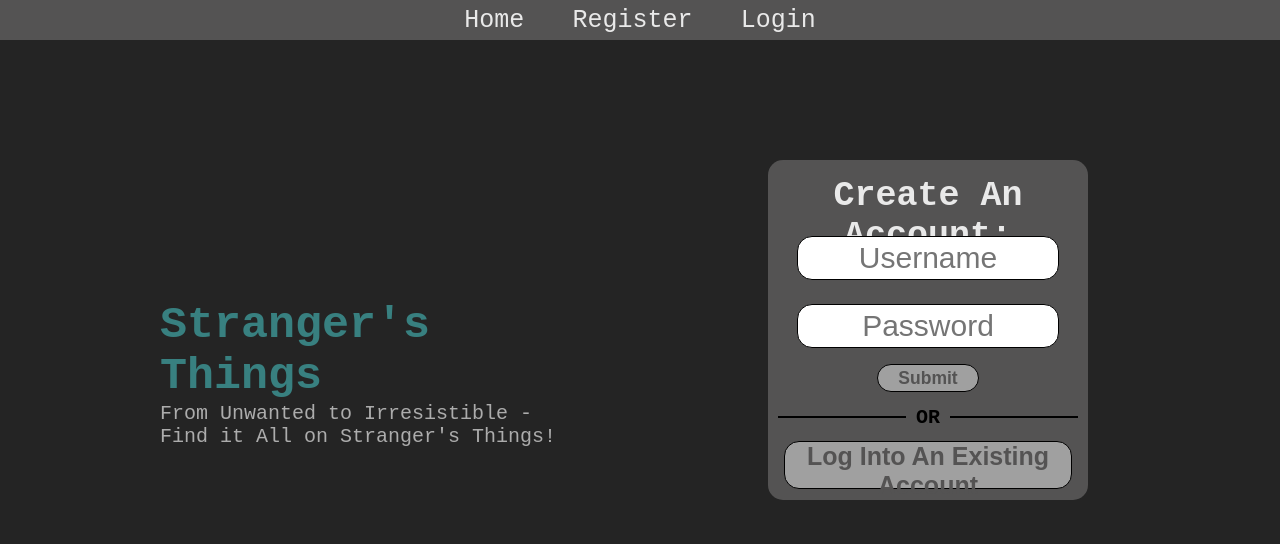
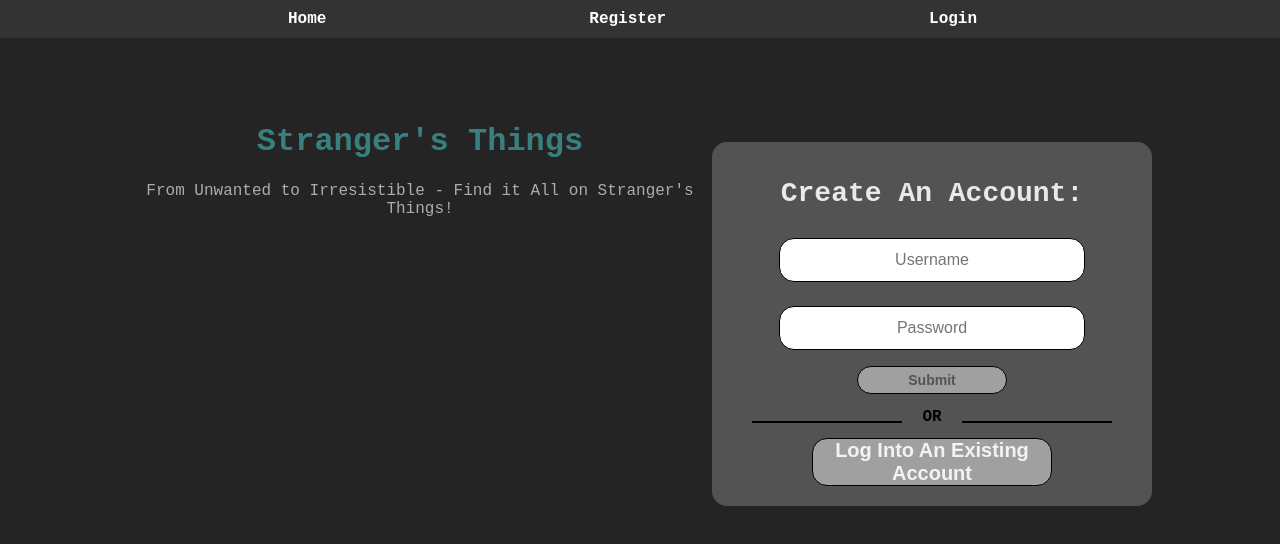
Before and after one commit to George-Chris-2304/Strangers-Things, a React (Vite) app: page /register in a window 1280 px wide. Shown: the top 544 px of the page. Built offline with nearby package versions, Linux system fonts and the light colour scheme.

Commit message:
updated css, rerender list whne adding new post, exit deleted page

```diff
--- a/src/App.jsx
+++ b/src/App.jsx
@@ -6,6 +6,7 @@ import NavBar from "./components/Navbar/Navbar";
 import Login from "./components/LoginForm/loginForm";
 import SelectedPost from "./components/SelectedPostView/SelectedPostView";
 import MessageList from "./components/MyMessages/MyMessages";
+
 import "./App.css";
 
 function App() {
@@ -39,7 +40,7 @@ function App() {
         />
         <Route
           path="/register"
-          element={<Register setIsLoggedIn={setIsLoggedIn} />}
+          element={<Register setIsLoggedIn={setIsLoggedIn}  />}
         />
         <Route
           path="/login"
--- a/src/api adapters/index.js
+++ b/src/api adapters/index.js
@@ -70,5 +70,6 @@ export const userPost = async (title, description, price, willDeliver) => {
     return result;
   } catch (err) {
     console.error(err);
+    throw err;
   }
 };
--- a/src/components/DeleteForm/DeleteForm.jsx
+++ b/src/components/DeleteForm/DeleteForm.jsx
@@ -1,47 +1,50 @@
 import React from "react";
+import { useNavigate } from "react-router-dom";
+
 const COHORT_NAME = "2304-FTB-ET-WEB-FT";
 const BASE_URL = `https://strangers-things.herokuapp.com/api/${COHORT_NAME}`;
 
-
-
-export default function DeleteForm({ postId,setAllPosts, post}) {
+export default function DeleteForm({ postId, filteredSelectedPost }) {
+  const navigate = useNavigate();
   const deletePost = async () => {
-
     try {
       const TOKEN = localStorage.getItem("token");
       const response = await fetch(`${BASE_URL}/posts/${postId}`, {
         method: "DELETE",
         headers: {
           "Content-Type": "application/json",
-          Authorization: `Bearer ${TOKEN}`
+          Authorization: `Bearer ${TOKEN}`,
         },
       });
       const result = await response.json();
       console.log(result);
-     if (response.status===200) {
+
+
+
+       if (response.status===200) {
         window.location.reload();
         alert("Post successfully deleted.")
-    } else if(response.status === 500) {
+        navigate('/')
+    }
+    /*else if(response.status === 500) {
       alert("You are not authorized to perform this action!")
 
     } else if(response.status ===401){
       alert("Please Log in to access additional features.")
-    }
-
-
+    }*/
+return result;
     } catch (error) {
       console.error(error);
     }
+  };
 
-  };
-const currentUser = localStorage.getItem("username");
+  const currentUser = localStorage.getItem("username");
+  console.log("currentUser:", currentUser);
+console.log("username:", filteredSelectedPost.author.username);
 
-
-  return (
-
-      <button id="Delete-Button" type="button" onClick={deletePost}>
-        Delete Post
-      </button>
-
-  );
+  return currentUser === filteredSelectedPost.author.username ? (
+    <button id="Delete-Button" type="button" onClick={deletePost}>
+      Delete Post
+    </button>
+  ) : null;
 }
--- a/src/components/FetchPost/fetchPost.jsx
+++ b/src/components/FetchPost/fetchPost.jsx
@@ -46,7 +46,7 @@ export default function FetchPost({setSelectedPostId, allPosts, setAllPosts}){
             onChange={(event) => setSearchQuery(event.target.value)}
           />
         </form>
-        <Post />
+        <Post setAllPosts = {setAllPosts}/>
       </div>
 
       <div className="right-panel">
--- a/src/components/LoginForm/loginForm.css
+++ b/src/components/LoginForm/loginForm.css
@@ -1,47 +1,45 @@
+
+
 .lf-main {
-    display: grid;
-    grid-template-columns: 1fr 1fr;
-    max-width: 100vw;
-    max-height: 100vh;
-    overflow: hidden;
+  display: flex;
+  justify-content: space-between;
+  margin: 5% 10%;
 }
 
 .lf-slogan {
-    margin: 32.5vh 0 0 25%;
-    width: 100%;
-    height: 100%;
+  flex: 1;
+  text-align: center;
 }
 
 #lfs-title {
-    text-align: left;
   color: #388080;
-    width: 33vw;
-    font-size: 45px;
-    margin: 0;
+  font-size: 2rem;
 }
+
 #lfs-text {
-    text-align: left;
   color: #acacac;
-    width: 33vw;
-    font-size: 20px;
-    margin: 0;
+  font-size: 1rem;
 }
 
 .login-form {
+  flex: 1;
   background-color: rgb(84, 83, 83);
-    width: 25vw;
-    height: 42.5vh;
-    margin: 15vh 0% 0px 20%;
+  width: 80%;
+  max-width: 400px;
+  margin: 5vh 0 0 0;
+  padding: 20px;
   border-radius: 15px;
 }
 
-  #lf-title{
-      margin: 2vh auto 1vh auto;
-      font-size: 35px;
+#lf-title-box {
+  height: 40px;
 }
 
-  #lf-title-box{
-    height: 40px;
+#lf-title {
+  display: flex;
+  justify-content: center;
+  margin: 2vh 0 1vh 0;
+  font-size: 1.75rem;
 }
 
 .lf-label {
@@ -49,10 +47,11 @@
   border: solid 1px;
   border-radius: 15px;
   height: 5vh;
-    width: 20vw;
+  width: 80%;
+  max-width: 300px;
   text-align: center;
   margin: 2.5vh auto 0.5vh auto;
-    font-size: 30px;
+  font-size: 1rem;
 }
 
 .lf-label:hover {
@@ -64,10 +63,11 @@
   border: solid 1px black;
   border-radius: 15px;
   background-color: #a0a0a0;
-    width: 8vw;
+  width: 40%;
+  max-width: 150px;
   height: 3.5vh;
   margin: 1.5vh auto 0vh auto;
-    font-size: 17.5px;
+  font-size: 0.875rem;
 }
 
 #lf-button:hover {
@@ -76,13 +76,15 @@
 }
 
 .lf-line-container {
-    display: grid;
-    grid-template-columns: 1fr 0.1fr 1fr;
+  display: flex;
+  justify-content: space-between;
+  align-items: center;
 }
 
 .lf-line {
   background-color: black;
-    width: 10vw;
+  width: 40%;
+  max-width: 150px;
   height: 2px;
   margin: 3vh auto 0vh auto;
 }
@@ -91,7 +93,7 @@
   margin: 1.8vh 0 0 0;
   font-weight: bold;
   color: black;
-    font-size: 20px;
+  font-size: 1rem;
 }
 
 #lf-login {
@@ -100,10 +102,10 @@
   border-radius: 15px;
   color: inherit;
   background-color: #a0a0a0;
-    color: rgb(84, 83, 83);
   font-weight: bold;
-    font-size: 25px;
-    width: 22.5vw;
+  font-size: 1.25rem;
+  width: 60%;
+  max-width: 250px;
   height: 6vh;
   margin: 1.5vh auto 0vh auto;
 }
--- a/src/components/Navbar/Navbar.css
+++ b/src/components/Navbar/Navbar.css
@@ -1,29 +1,39 @@
+
 .Navbar {
-  background-color: #545353;
-  width: 100%;
-  height: 5vh;
+  background-color: #333;
+  color: #fff;
+  padding: 10px;
 }
 
-.Navbar-inner{
-  width: 35%;
-  height: 100%;
+.Navbar-inner {
   display: flex;
-  margin: auto;
   justify-content: space-evenly;
-  align-items: center;
+  max-width: 1200px;
+  margin: 0 auto;
 }
 
 .Navbar-link {
   text-decoration: none;
-  color: inherit;
-  /* background-color: red; */
-  font-family: 'Courier New', Courier, monospace;
-  font-size: 25px;
+  color: #fff;
+  margin-right: 15px;
+  font-size: 16px;
+  font-weight: bold;
+  transition: color 0.3s ease-in-out;
 }
 
-.Navbar-link:hover{
-    color: black;
+.Navbar-link:hover {
+  color: #ffd700;
 }
 
-#logout{
+#logout {
+  background-color: #dc3545;
+  color: #fff;
+  border: none;
+  padding: 8px 15px;
+  font-size: 16px;
+  cursor: pointer;
+  transition: background-color 0.3s ease-in-out;
 }
+#logout:hover {
+  background-color: #c82333;
+}
--- a/src/components/Navbar/Navbar.jsx
+++ b/src/components/Navbar/Navbar.jsx
@@ -3,7 +3,7 @@ import { Link } from "react-router-dom";
 import "./Navbar.css";
 
 const NavBar = ({ isLoggedIn, setIsLoggedIn }) => {
-  console.log(isLoggedIn);
+
   return (
     <div className="Navbar">
       <div className="Navbar-inner">
--- a/src/components/PostForm/postForm.jsx
+++ b/src/components/PostForm/postForm.jsx
@@ -1,20 +1,29 @@
 import React, { useState } from "react";
 import { userPost } from "../../api adapters";
+import { useNavigate } from "react-router-dom";
 
-const Post = (props) => {
+const Post = ({setAllPosts}) => {
   const [title, setTitle] = useState("");
   const [description, setDescription] = useState("");
   const [price, setPrice] = useState("");
   const [willDeliver, setWillDeliver] = useState("");
-
+const navigate = useNavigate();
   const handleSubmit = async (e) => {
     e.preventDefault();
 
     try {
       const result = await userPost(title, description, price, willDeliver);
       console.log(result);
+
+      if (result && result.success) {
+        console.log("Post successful");
+        setAllPosts((prevPosts) => [result.data.post, ...prevPosts]);
+        navigate('/');
+      } else {
+        console.log("Post failed");
+      }
     } catch (error) {
-      console.log(error);
+      console.error("Error posting:", error);
     }
   };
   return (
--- a/src/components/RegistrationForm/registrationForm.css
+++ b/src/components/RegistrationForm/registrationForm.css
@@ -1,47 +1,45 @@
+
+
 .rf-main {
-  display: grid;
-  grid-template-columns: 1fr 1fr;
-  max-width: 100vw;
-  max-height: 100vh;
-  overflow: hidden;
+  display: flex;
+  justify-content: space-between;
+  margin: 5% 10%;
 }
 
 .rf-slogan {
-  margin: 32.5vh 0 0 25%;
-  width: 100%;
-  height: 100%;
+  flex: 1;
+  text-align: center;
 }
 
 #rfs-title {
-  text-align: left;
   color: #388080;
-  width: 33vw;
-  font-size: 45px;
-  margin: 0;
+  font-size: 2rem;
 }
+
 #rfs-text {
-  text-align: left;
   color: #acacac;
-  width: 33vw;
-  font-size: 20px;
-  margin: 0;
+  font-size: 1rem;
 }
 
 .register-form {
+  flex: 1;
   background-color: rgb(84, 83, 83);
-  width: 25vw;
-  height: 42.5vh;
-  margin: 15vh 0% 0px 20%;
+  width: 80%;
+  max-width: 400px;
+  margin: 5vh 0 0 0;
+  padding: 20px;
   border-radius: 15px;
-}
-
-#rf-title {
-  margin: 2vh auto 1vh auto;
-  font-size: 35px;
 }
 
 #rf-title-box {
   height: 40px;
+}
+
+#rf-title {
+  display: flex;
+  justify-content: center;
+  margin: 2vh 0 1vh 0;
+  font-size: 1.75rem;
 }
 
 .rf-label {
@@ -49,10 +47,11 @@
   border: solid 1px;
   border-radius: 15px;
   height: 5vh;
-  width: 20vw;
+  width: 80%;
+  max-width: 300px;
   text-align: center;
   margin: 2.5vh auto 0.5vh auto;
-  font-size: 30px;
+  font-size: 1rem;
 }
 
 .rf-label:hover {
@@ -64,10 +63,11 @@
   border: solid 1px black;
   border-radius: 15px;
   background-color: #a0a0a0;
-  width: 8vw;
+  width: 40%;
+  max-width: 150px;
   height: 3.5vh;
   margin: 1.5vh auto 0vh auto;
-  font-size: 17.5px;
+  font-size: 0.875rem;
 }
 
 #rf-button:hover {
@@ -76,13 +76,15 @@
 }
 
 .rf-line-container {
-  display: grid;
-  grid-template-columns: 1fr 0.1fr 1fr;
+  display: flex;
+  justify-content: space-between;
+  align-items: center;
 }
 
 .rf-line {
   background-color: black;
-  width: 10vw;
+  width: 40%;
+  max-width: 150px;
   height: 2px;
   margin: 3vh auto 0vh auto;
 }
@@ -91,7 +93,7 @@
   margin: 1.8vh 0 0 0;
   font-weight: bold;
   color: black;
-  font-size: 20px;
+  font-size: 1rem;
 }
 
 #rf-login {
@@ -100,10 +102,10 @@
   border-radius: 15px;
   color: inherit;
   background-color: #a0a0a0;
-  color: rgb(84, 83, 83);
   font-weight: bold;
-  font-size: 25px;
-  width: 22.5vw;
+  font-size: 1.25rem;
+  width: 60%;
+  max-width: 250px;
   height: 6vh;
   margin: 1.5vh auto 0vh auto;
 }
--- a/src/components/SelectedPostView/SelectedPostView.css
+++ b/src/components/SelectedPostView/SelectedPostView.css
@@ -1,5 +1,5 @@
 .postPage {
-
+display: flex;
   background-color: rgb(84, 83, 83);
 min-height: 92vh;
 width: 50vw;
```
Also changed, not shown: src/components/PostForm/postForm.css (+40 -0 lines). Lines whose indentation alone changed are shown as unchanged.
